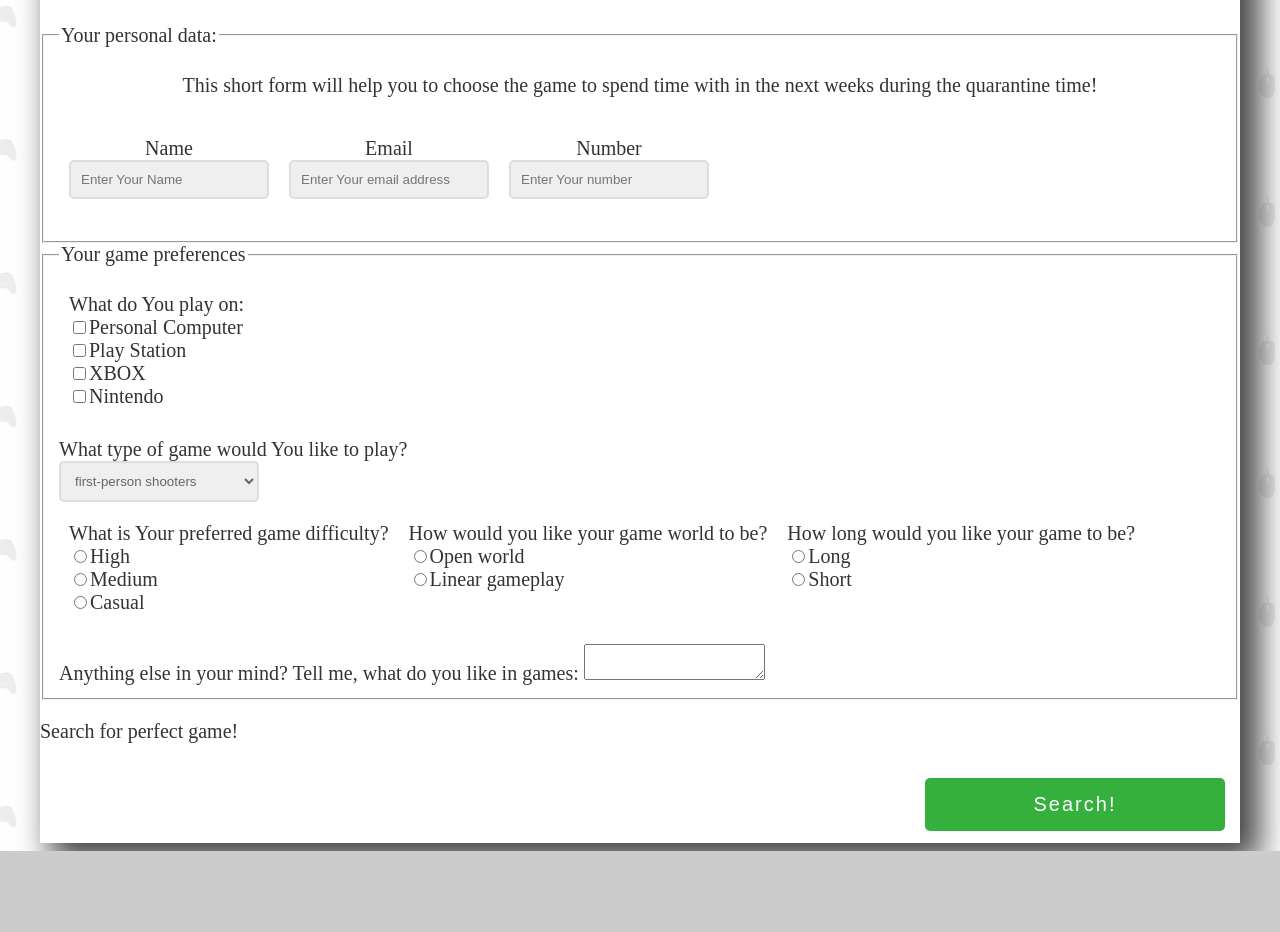
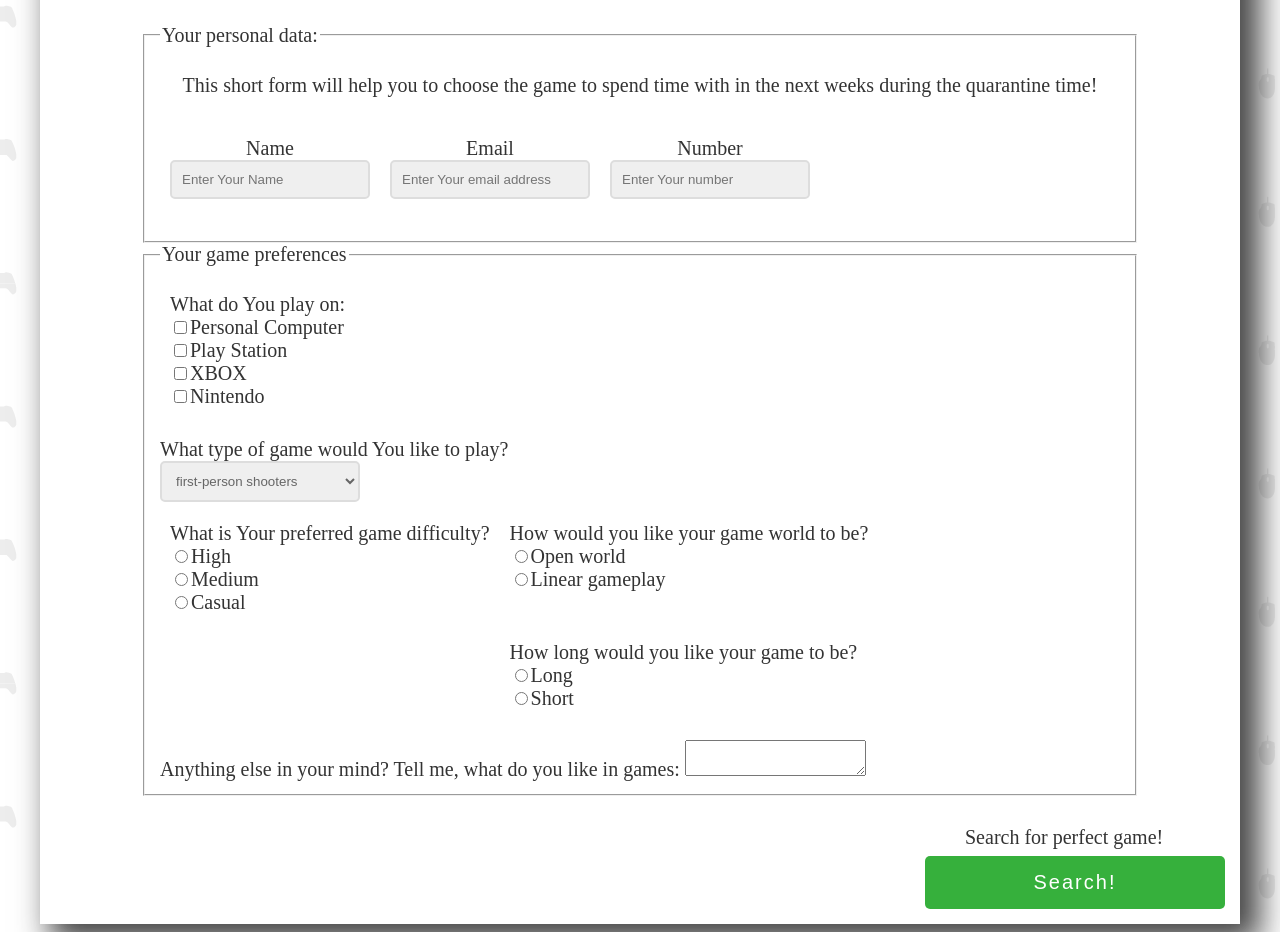
Before and after one commit to JayLeetwan/freecodecampSurveyForm, a plain HTML site: page index.html in a window 1280 px wide. Shown: the part 117-1049 px from the top of the page. Before the commit the page ends 968 px from the top, so only its background shows below. Drawn offline with Linux system fonts and the light colour scheme; files whose address does not match are found by name.

Commit message:
little submit change

```diff
--- a/index.html
+++ b/index.html
@@ -108,7 +108,7 @@
                 </fieldset>
 
             </div>
-            <p>Search for perfect game!</p>
+            <p class="submitLabel">Search for perfect game!</p>
             <button type="submit" id="submit">Search!</button>
             </form>
         </article>
--- a/styles/style.css
+++ b/styles/style.css
@@ -17,7 +17,7 @@ body {
     box-shadow: 15px 14px 30px 5px rgba(50,50,50,0.9);
     -webkit-box-shadow: 15px 14px 30px 5px rgba(50,50,50,0.9);
     -moz-box-shadow: 15px 14px 30px 5px rgba(50,50,50,0.9);
-    padding-bottom: 5rem;
+    padding-bottom: 8rem;
 }
 
 #title {
@@ -25,6 +25,10 @@ body {
     text-align: center;
 }
 
+fieldset {
+    width: 80%;
+    margin: auto;
+}
 #personalInfo {
     text-align: center;
 }
@@ -106,6 +110,16 @@ input[type="email"]:focus,
     text-align: center;
     position: absolute;
     right: 0px;
+    bottom: 0px;
+}
+
+.submitLabel {
+    width: 250px;
+    padding: 15px 10px;
+    margin: 15px;
+    display: block;
+    position: absolute;
+    right: 0px;
 }
 
 #submit:focus {
```
